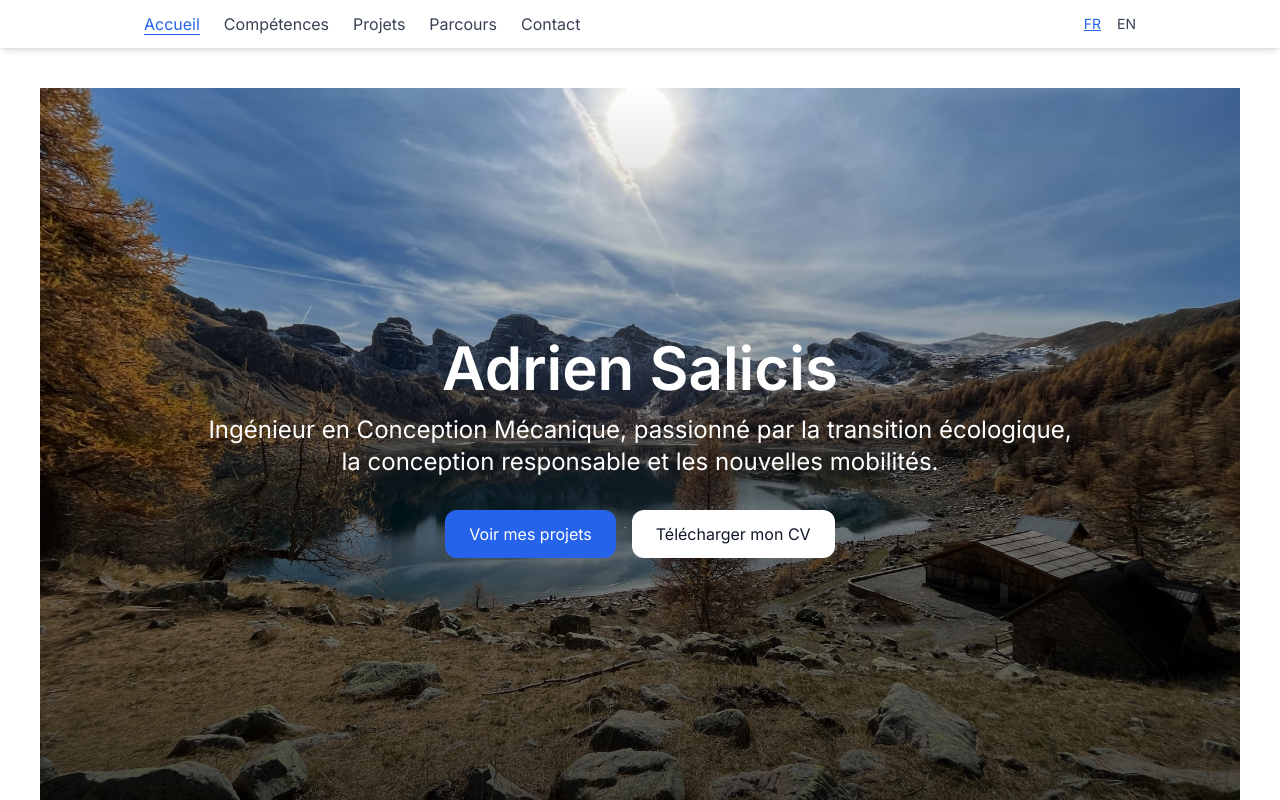
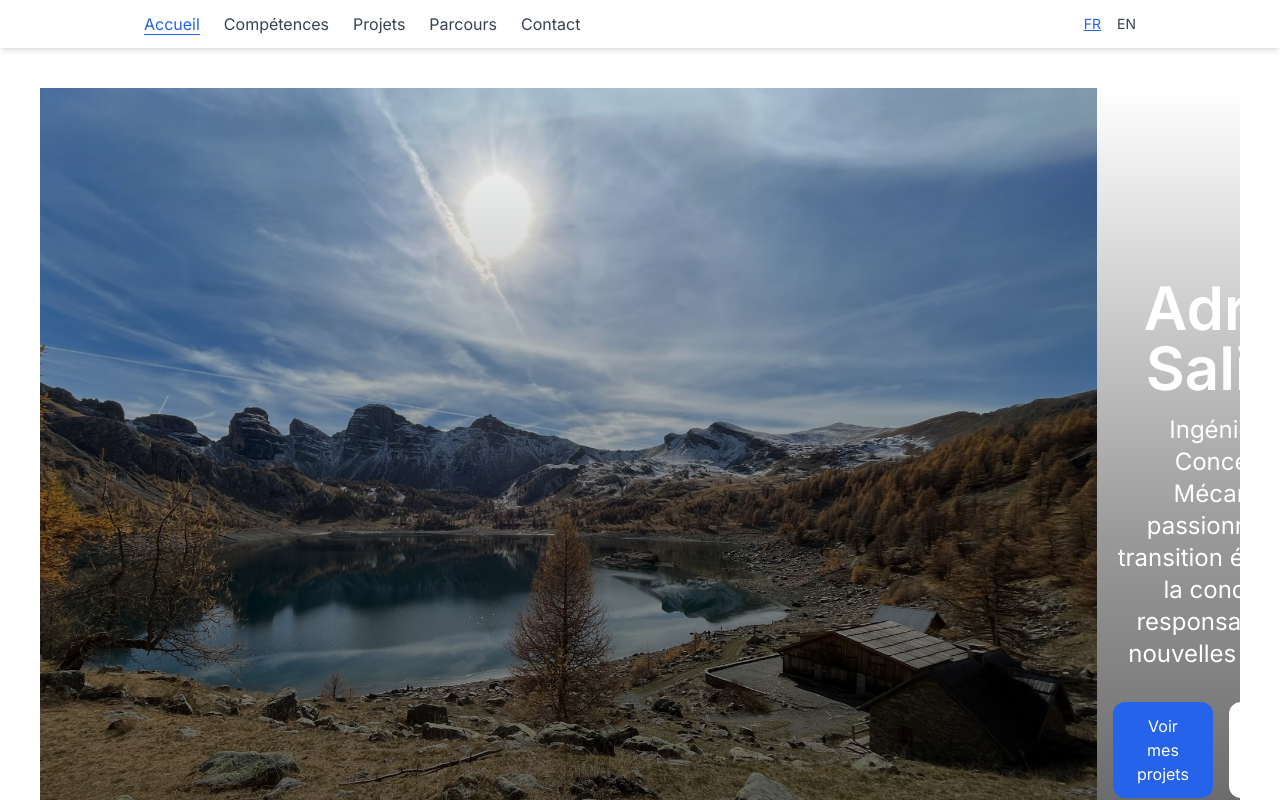
Before and after one commit to AdrienSalicis/portfolio, a React (Vite) app: page / in a window 1280 px wide. Shown: the top 800 px of the page. Built offline with nearby package versions, Linux system fonts and the light colour scheme.

Commit message:
update photo

```diff
--- a/src/components/Header.jsx
+++ b/src/components/Header.jsx
@@ -6,7 +6,7 @@ export default function Header() {
 
   return (
     <section id="header" className="relative w-full min-h-[90vh] overflow-hidden flex items-center justify-center">
-      <img src="/lac-header.jpg" alt="Lac de montagne" className="absolute top-0 left-0 w-full h-full object-cover" />
+      <img src="/public/lac-header.jpg" alt="Photo de profil" />
       <div className="absolute inset-0 bg-gradient-to-t from-black/70 via-black/40 to-transparent"></div>
 
       <div className="relative z-10 text-white px-4 text-center max-w-4xl">
```
